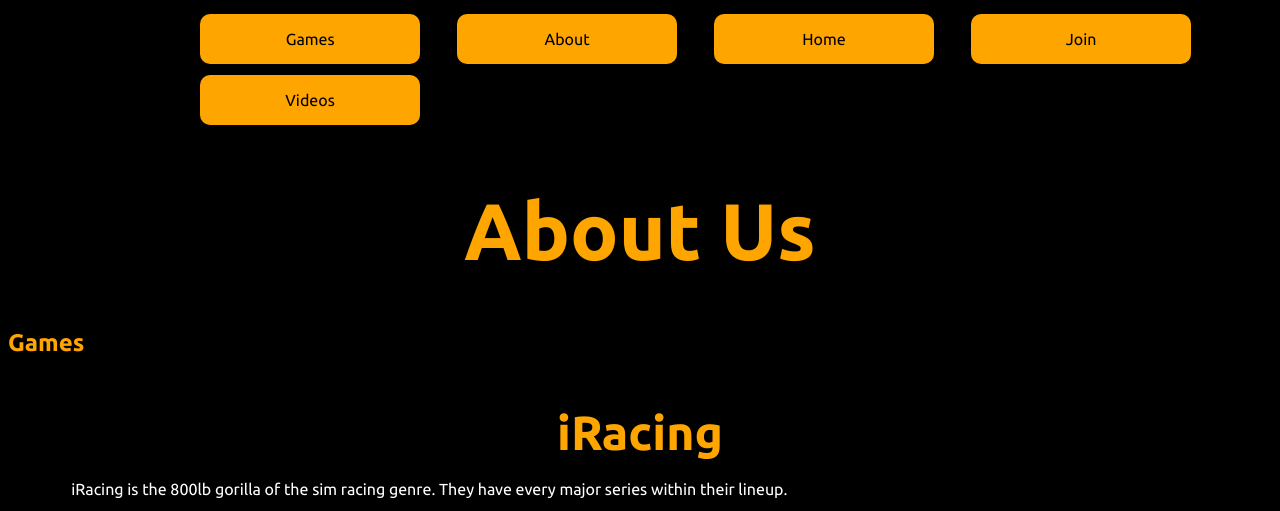
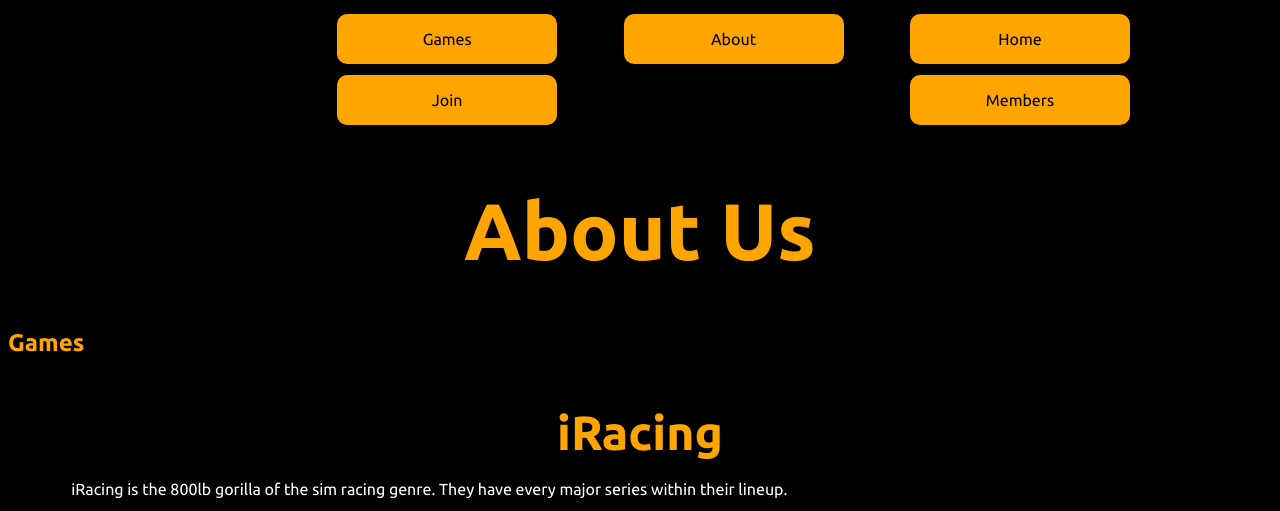
Before and after one commit to jblommel123/ClassFinalProject, a website: page about.html in a window 1280 px wide. Shown: the top 511 px of the page. Drawn offline with Linux system fonts and the light colour scheme.

Commit message:
final version to turn in, still not done though

```diff
--- a/about.html
+++ b/about.html
@@ -11,11 +11,13 @@
 <body>
     <nav>
         <ul class="nav-list">
-            <li class="nav-list-item"><a href="games.html" class="nav-link">Games</a></li>
-            <li class="nav-list-item"><a href="about.html" class="nav-link">About</a></li>
-            <li class="nav-list-item"><a href="index.html" class="nav-link">Home</a></li>
-            <li class="nav-list-item"><a href="join.html" class="nav-link">Join</a></li>
-            <li class="nav-list-item"><a href="games.html" class="nav-link">Videos</a></li>
+            <ul class="nav-list">
+                <li class="nav-list-item"><a href="games.html" class="nav-link">Games</a></li>
+                <li class="nav-list-item"><a href="about.html" class="nav-link">About</a></li>
+                <li class="nav-list-item"><a href="index.html" class="nav-link">Home</a></li>
+                <li class="nav-list-item"><a href="join.html" class="nav-link">Join</a></li>
+                <li class="nav-list-item"><a href="members.html" class="nav-link">Members</a></li>
+            </ul>
         </ul>
     </nav>
     <!-- About -->
```
